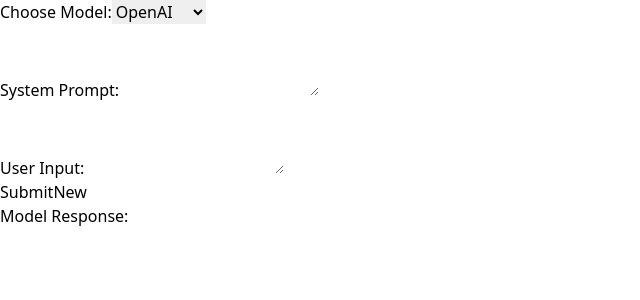
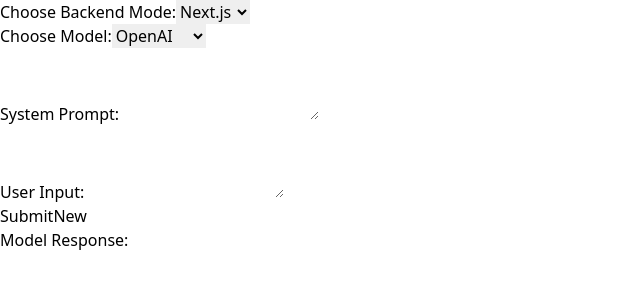
Before and after one commit to audoir/navi-tha, a Next.js app: page / in a window 1280 px wide. Shown: the top 300 px of the page, without its empty margins (0-640 px from the left). Built offline with nearby package versions, Linux system fonts and the light colour scheme.

Commit message:
backend mode

```diff
--- a/src/app/page.tsx
+++ b/src/app/page.tsx
@@ -9,6 +9,7 @@
 
 export default function Home() {
   const [currentModel, setCurrentModel] = useState<Models>("OpenAI");
+  const [backendMode, setBackendMode] = useState<BackendMode>("nextjs");
   const [sysPrompt, setSysPrompt] = useState<string>("");
   const [userData, setUserData] = useState<string>("");
   const [modelData, setModelData] = useState<string>("");
@@ -23,8 +24,9 @@
     }
     setViewState("loading");
     try {
-      // const response = await fetch('/api/chat', {
-      const response = await fetch('http://127.0.0.1:5000/', {
+      const response = await fetch(backendMode === "nextjs" ?
+        '/api/chat' : 'http://127.0.0.1:5000/',
+        {
           method: 'POST',
           headers: {
             'Content-Type': 'application/json'
@@ -47,11 +49,18 @@
           const lines = currentChunk.split('\n');
           for (let i = 0; i < lines.length; i++) {
             const line = lines[i];
-            // if (line.startsWith('0:')) {
-            //   const word = line.substring(3, line.length - 1);
-            //   setModelData(prev => prev + word.replaceAll("\\n", "\n"));
-            // }
+            if (backendMode === "nextjs") {
+              if (line.startsWith('0:')) {
+                const word = line.substring(3, line.length - 1);
+                setModelData(prev => prev + word.replaceAll("\\n", "\n"));
+              }
+            } else {
+              if (line === "") {
+                setModelData(prev => prev + "\n");
+              } else {
                 setModelData(prev => prev + line);
+              }
+            }
           }
           currentChunk = '';
         }
@@ -75,6 +84,17 @@
   return (
     <div className="container mx-auto p-4">
       <div className="flex flex-col gap-4">
+        <div className="flex flex-col gap-2">
+          <label htmlFor="backendMode" className="text-lg font-medium">Choose Backend Mode:</label>
+          <select
+            id="backendMode"
+            className="border rounded px-3 py-2 focus:outline-none focus:ring-2 focus:ring-blue-500"
+            value={backendMode}
+            onChange={(e) => setBackendMode(e.target.value as BackendMode)}>
+            <option value="nextjs">Next.js</option>
+            <option value="python">Python</option>
+          </select>
+        </div>
         <div className="flex flex-col gap-2">
           <label htmlFor="model" className="text-lg font-medium">Choose Model:</label>
           <select
@@ -134,3 +154,4 @@
 }
 
 type ViewStates = "default" | "loading" | "done";
+type BackendMode = "nextjs" | "python";
```
Lines whose indentation alone changed are shown as unchanged.
